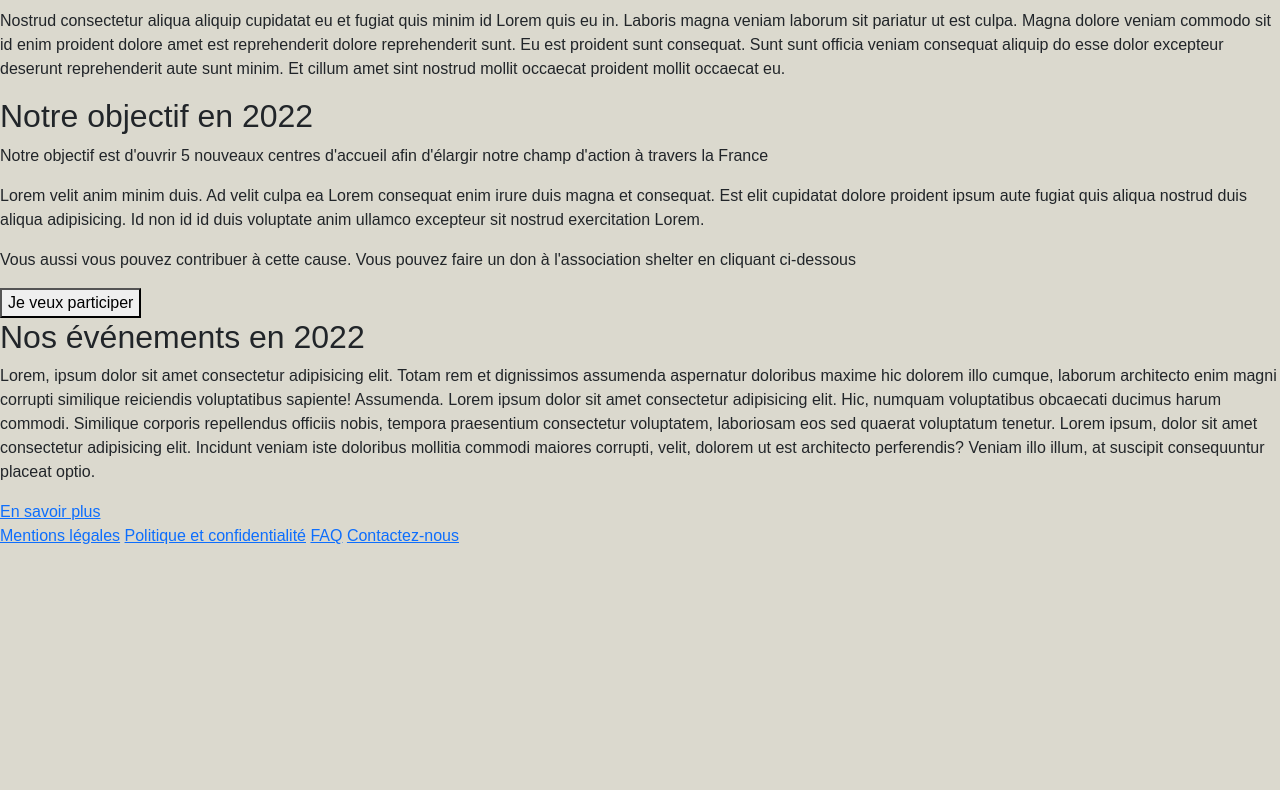
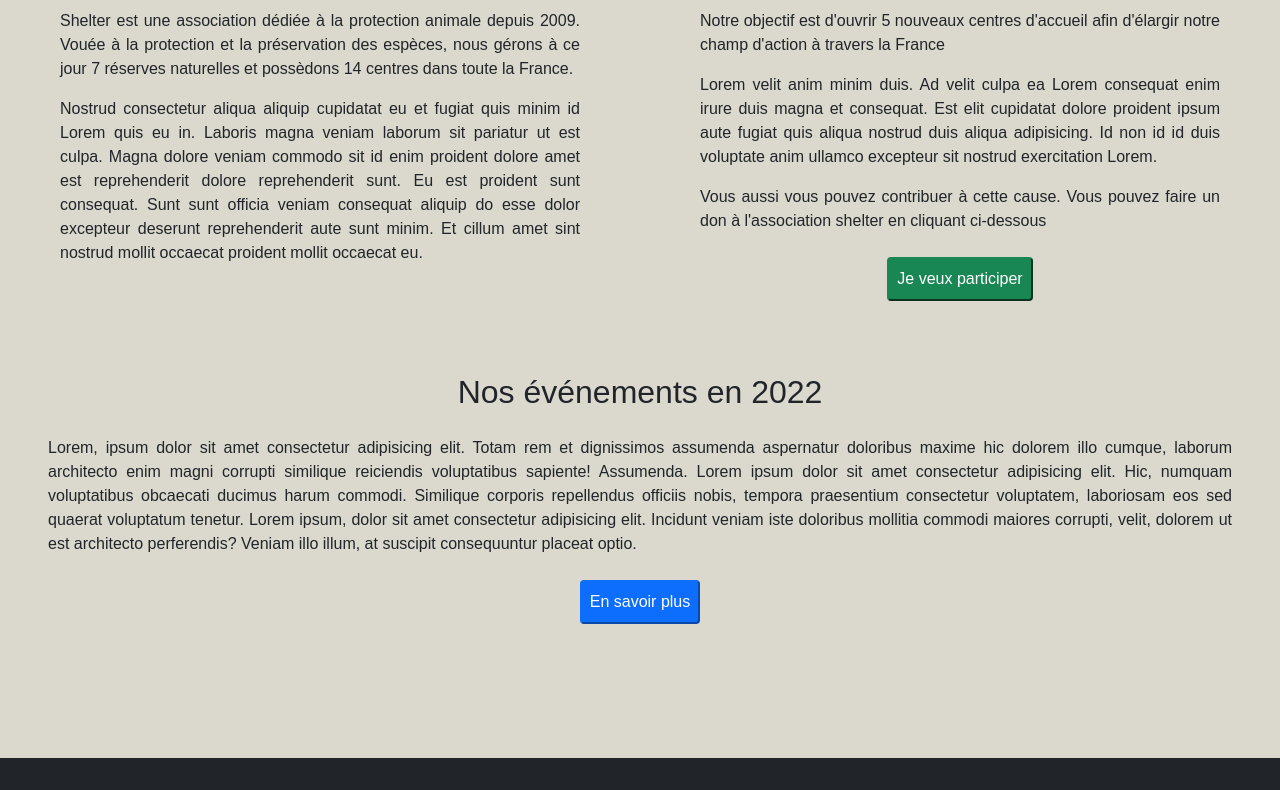
Before and after one commit to Smugus/Shelter, a plain HTML site: page index.html in a window 1280 px wide. Shown: the part 728-1518 px from the top of the page. Before the commit the page ends 1276 px from the top, so only its background shows below. Drawn offline with nearby package versions, Linux system fonts and the light colour scheme.

Commit message:
ajout css/bootstrap sur section/footer

```diff
--- a/Style/style.css
+++ b/Style/style.css
@@ -7,6 +7,7 @@ body {
     min-height: 100%;
     position: relative;
     font-family: Arial, Helvetica, sans-serif;
+    padding-bottom: 330px;
 }
 
 header {
@@ -31,3 +32,39 @@ nav a {
 nav a:hover {
     color: rgb(112, 155, 112);
 }
+
+.picture {
+    width: 100%;
+    max-height: 400px;
+    object-fit: cover;
+}
+
+.text-justify {
+    text-align: justify;
+}
+
+footer {
+    font-size: 0.7em;
+    position: absolute;
+    bottom: 0;
+}
+
+/* Responsive Design */
+
+@media (min-width: 1000px) {
+    .info-block {
+        width: 50%;
+    }
+}
+
+@media (min-width: 1700px) {
+    .info-block {
+        width: 40%;
+        margin: auto;
+    }
+
+    .info-event {
+        width: 90%;
+        margin: auto;
+    }
+}
--- a/index.html
+++ b/index.html
@@ -28,47 +28,54 @@
         </header>
 
         <nav class="bg-dark d-flex justify-content-around p-2">
-            <a href="#" class="text-decoration-none">Accueil</a>
-            <a href="#" class="text-decoration-none">Evénements</a>
+            <a href="index.html" class="text-decoration-none">Accueil</a>
+            <a href="Pages/events-infos.html" class="text-decoration-none">Evénements</a>
             <a href="#" class="text-decoration-none">Contact</a>
         </nav>
 
-        <div>
-            <img src="Img/reserve-naturelle.jpg" alt="banner">
+        <div class="text-center mb-4">
+            <img src="Img/reserve-naturelle.jpg" alt="reserve-naturelle" class="picture">
         </div>
 
-        <section>
-            <div>
-                <h2>Qui sommes-nous ?</h2>
-                <p>Shelter est une association dédiée à la protection animale depuis 2009. Vouée à la protection et la préservation des espèces, nous gérons à ce jour 7 réserves naturelles et possèdons 14 centres dans toute la France.</p>
-                <p>Nostrud consectetur aliqua aliquip cupidatat eu et fugiat quis minim id Lorem quis eu in. Laboris magna veniam laborum sit pariatur ut est culpa. Magna dolore veniam commodo sit id enim proident dolore amet est reprehenderit dolore reprehenderit sunt. Eu est proident sunt consequat. Sunt sunt officia veniam consequat aliquip do esse dolor excepteur deserunt reprehenderit aute sunt minim. Et cillum amet sint nostrud mollit occaecat proident mollit occaecat eu.</p>
+        <section class="row justify-content-arround mx-0">
+            <div class="info-block my-4">
+                <h2 class="text-center mb-4">Qui sommes-nous ?</h2>
+                <p class="mx-5 text-justify">Shelter est une association dédiée à la protection animale depuis 2009. Vouée à la protection et la préservation des espèces, nous gérons à ce jour 7 réserves naturelles et possèdons 14 centres dans toute la France.</p>
+                <p class="mx-5 text-justify">Nostrud consectetur aliqua aliquip cupidatat eu et fugiat quis minim id Lorem quis eu in. Laboris magna veniam laborum sit pariatur ut est culpa. Magna dolore veniam commodo sit id enim proident dolore amet est reprehenderit dolore reprehenderit sunt. Eu est proident sunt consequat. Sunt sunt officia veniam consequat aliquip do esse dolor excepteur deserunt reprehenderit aute sunt minim. Et cillum amet sint nostrud mollit occaecat proident mollit occaecat eu.</p>
             </div>
 
-            <div>
-                <h2>Notre objectif en 2022</h2>
-                <p>Notre objectif est d'ouvrir 5 nouveaux centres d'accueil afin d'élargir notre champ d'action à travers la France</p>
-                <p>Lorem velit anim minim duis. Ad velit culpa ea Lorem consequat enim irure duis magna et consequat. Est elit cupidatat dolore proident ipsum aute fugiat quis aliqua nostrud duis aliqua adipisicing. Id non id id duis voluptate anim ullamco excepteur sit nostrud exercitation Lorem.</p>
-                <p>Vous aussi vous pouvez contribuer à cette cause. Vous pouvez faire un don à l'association shelter en cliquant ci-dessous</p>
-                <div>
-                    <button>Je veux participer</button>
+            <div class="info-block my-4">
+                <h2 class="text-center mb-4">Notre objectif en 2022</h2>
+                <p class="mx-5 text-justify">Notre objectif est d'ouvrir 5 nouveaux centres d'accueil afin d'élargir notre champ d'action à travers la France</p>
+                <p class="mx-5 text-justify">Lorem velit anim minim duis. Ad velit culpa ea Lorem consequat enim irure duis magna et consequat. Est elit cupidatat dolore proident ipsum aute fugiat quis aliqua nostrud duis aliqua adipisicing. Id non id id duis voluptate anim ullamco excepteur sit nostrud exercitation Lorem.</p>
+                <p class="mx-5 text-justify">Vous aussi vous pouvez contribuer à cette cause. Vous pouvez faire un don à l'association shelter en cliquant ci-dessous</p>
+                <div class="text-center my-4">
+                    <a href="#">
+                        <button class="btn-success rounded p-2">Je veux participer</button>
+                    </a>
                 </div>
             </div>
         </section>
 
-        <section>
-            <h2>Nos événements en 2022</h2>
-            <p>Lorem, ipsum dolor sit amet consectetur adipisicing elit. Totam rem et dignissimos assumenda aspernatur doloribus maxime hic dolorem illo cumque, laborum architecto enim magni corrupti similique reiciendis voluptatibus sapiente! Assumenda. Lorem ipsum dolor sit amet consectetur adipisicing elit. Hic, numquam voluptatibus obcaecati ducimus harum commodi. Similique corporis repellendus officiis nobis, tempora praesentium consectetur voluptatem, laboriosam eos sed quaerat voluptatum tenetur. Lorem ipsum, dolor sit amet consectetur adipisicing elit. Incidunt veniam iste doloribus mollitia commodi maiores corrupti, velit, dolorem ut est architecto perferendis? Veniam illo illum, at suscipit consequuntur placeat optio.</p>
-            <div>
-                <a href="Pages/events-infos.html">En savoir plus</a>
+        <section class="info-event my-4">
+            <h2 class="text-center mb-4">Nos événements en 2022</h2>
+            <p class="mx-5 text-justify">Lorem, ipsum dolor sit amet consectetur adipisicing elit. Totam rem et dignissimos assumenda aspernatur doloribus maxime hic dolorem illo cumque, laborum architecto enim magni corrupti similique reiciendis voluptatibus sapiente! Assumenda. Lorem ipsum dolor sit amet consectetur adipisicing elit. Hic, numquam voluptatibus obcaecati ducimus harum commodi. Similique corporis repellendus officiis nobis, tempora praesentium consectetur voluptatem, laboriosam eos sed quaerat voluptatum tenetur. Lorem ipsum, dolor sit amet consectetur adipisicing elit. Incidunt veniam iste doloribus mollitia commodi maiores corrupti, velit, dolorem ut est architecto perferendis? Veniam illo illum, at suscipit consequuntur placeat optio.</p>
+            <div class="text-center my-4">
+                <a href="Pages/events-infos.html">
+                    <button class="btn-primary rounded p-2">
+                        En savoir plus
+                    </button>
+                </a>
             </div>
         </section>
 
-        <footer>
-            <div>
-                <a href="#">Mentions légales</a>
-                <a href="#">Politique et confidentialité</a>
-                <a href="#">FAQ</a>
-                <a href="#">Contactez-nous</a>
+        <footer class="bg-dark p-5 w-100">
+            <div class="row text-center">
+                <a href="#" class="text-decoration-none m-1 text-light">Mentions légales</a>
+                <a href="#" class="text-decoration-none m-1 text-light">Politique et confidentialité</a>
+                <a href="#" class="text-decoration-none m-1 text-light">FAQ</a>
+                <a href="#" class="text-decoration-none m-1 text-light">Contactez-nous</a>
+                <span class="text-light m-1 justify-seff-end">Shelter - Copyright 2022</span>
             </div>
         </footer>
 
```
